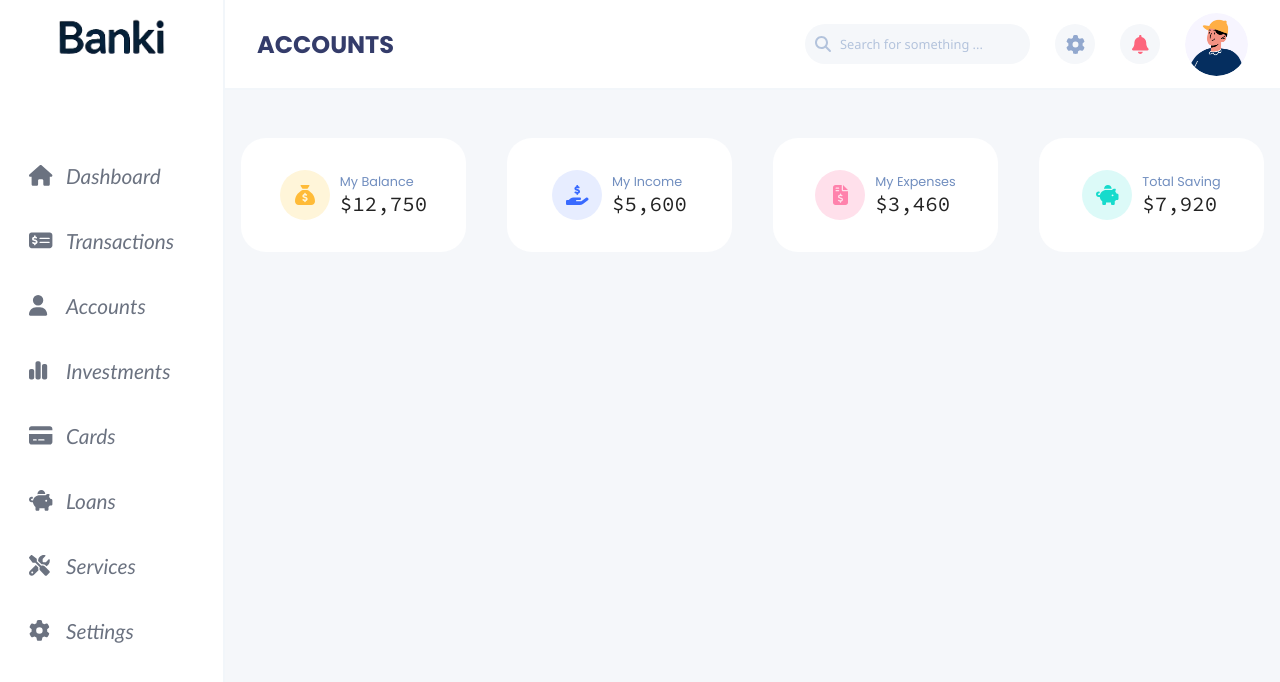
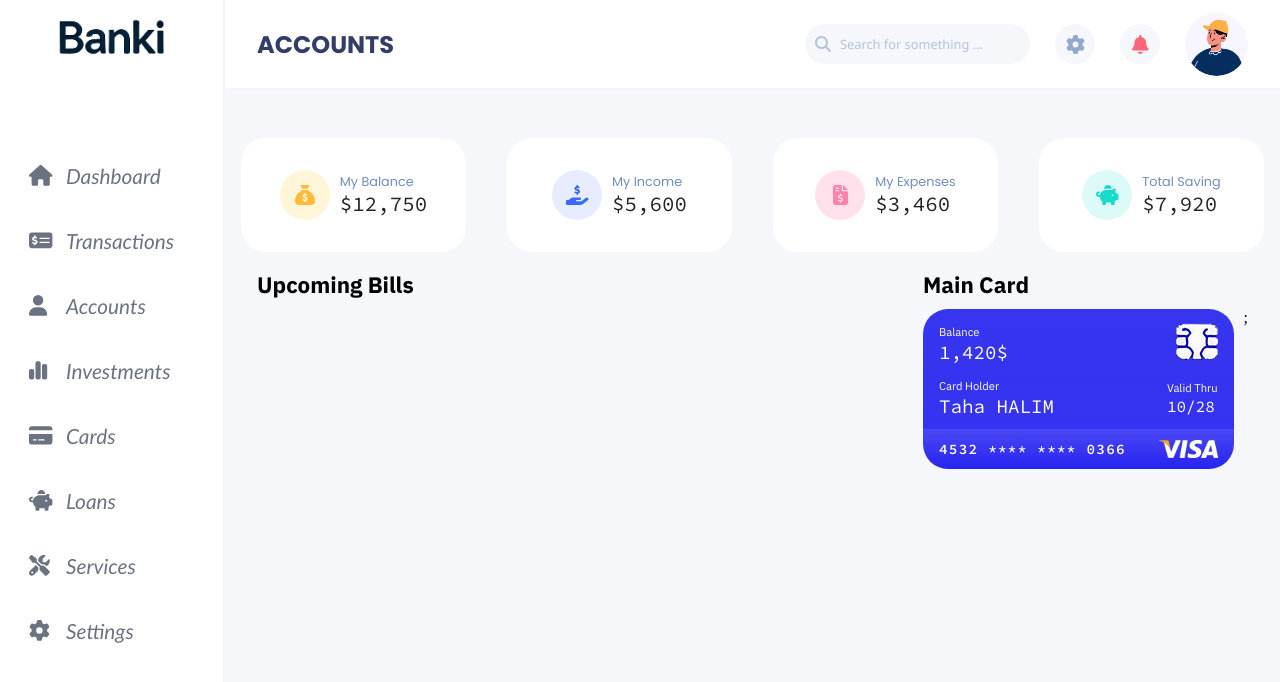
Before and after one commit to Tatsuhik-o/banki, a React (Vite) app: page /accounts in a window 1280 px wide. Shown: the top 682 px of the page. Built offline with nearby package versions, Linux system fonts and the light colour scheme; no server answers; what chartjs-plugin-datalabels would draw is missing.

Commit message:
Update Accounts.tsx

```diff
--- a/src/pages/Accounts.tsx
+++ b/src/pages/Accounts.tsx
@@ -2,6 +2,9 @@ import { makeStyles } from "@mui/styles";
 import { mobileContext } from "../utils/context";
 import { useContext } from "react";
 import MainCard from "../layouts/accounts/main_card/MainCard";
+import TitleCard from "../components/TitleCard";
+import CreditCard from "../components/CreditCard";
+import { my_credit_cards } from "../utils/constants";
 
 const useStyles = makeStyles({
   accounts: {
@@ -30,6 +33,31 @@ const useStyles = makeStyles({
     flexDirection: (props: { mobileView: boolean }) =>
       !props.mobileView ? "row" : "column",
   },
+  upcom_bills: {
+    height: "100%",
+    width: "100%",
+    padding: "0.5rem",
+    display: "flex",
+    flex: "2",
+    flexDirection: "column",
+    gap: "10px",
+  },
+  main_card: {
+    height: "100%",
+    width: "100%",
+    padding: "0.5rem",
+    display: "flex",
+    flex: "1",
+    flexDirection: "column",
+    gap: "10px",
+  },
+  credit_card: {
+    width: "100%",
+    display: "flex",
+    gap: "10px",
+    justifyContent: "space-between",
+    overflow: "hidden",
+  },
 });
 
 export default function Accounts() {
@@ -38,7 +66,17 @@ export default function Accounts() {
   return (
     <div className={classes.accounts}>
       <MainCard />
-      <div className={classes.upcom_card}></div>
+      <div className={classes.upcom_card}>
+        <div className={classes.upcom_bills}>
+          <TitleCard titleMessage="Upcoming Bills" />
+        </div>
+        <div className={classes.main_card}>
+          <TitleCard titleMessage="Main Card" />
+          <div className={classes.credit_card}>
+            <CreditCard cardDetails={my_credit_cards[0]} />;
+          </div>
+        </div>
+      </div>
       <div className={classes.debcredove_invoi}></div>
     </div>
   );
```
